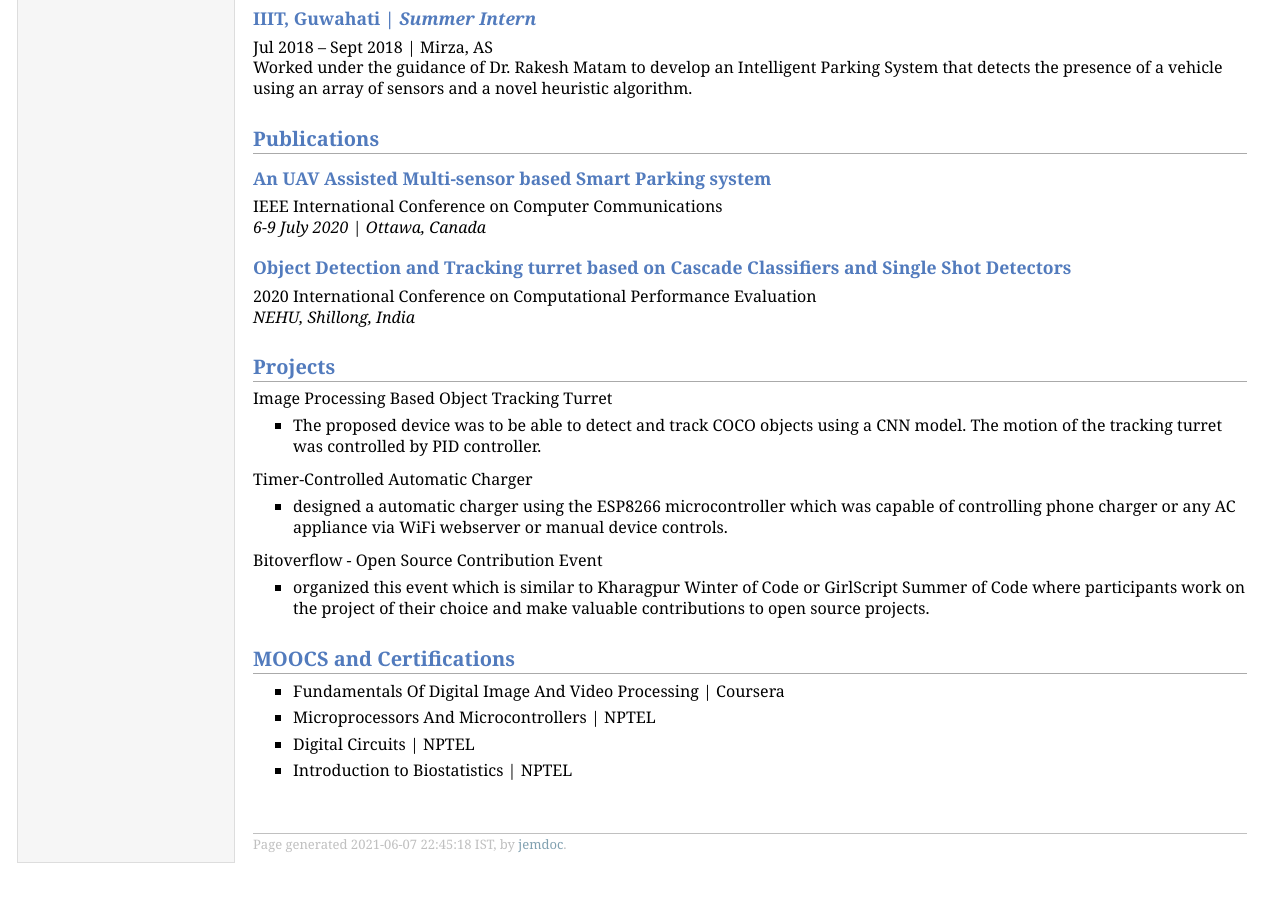
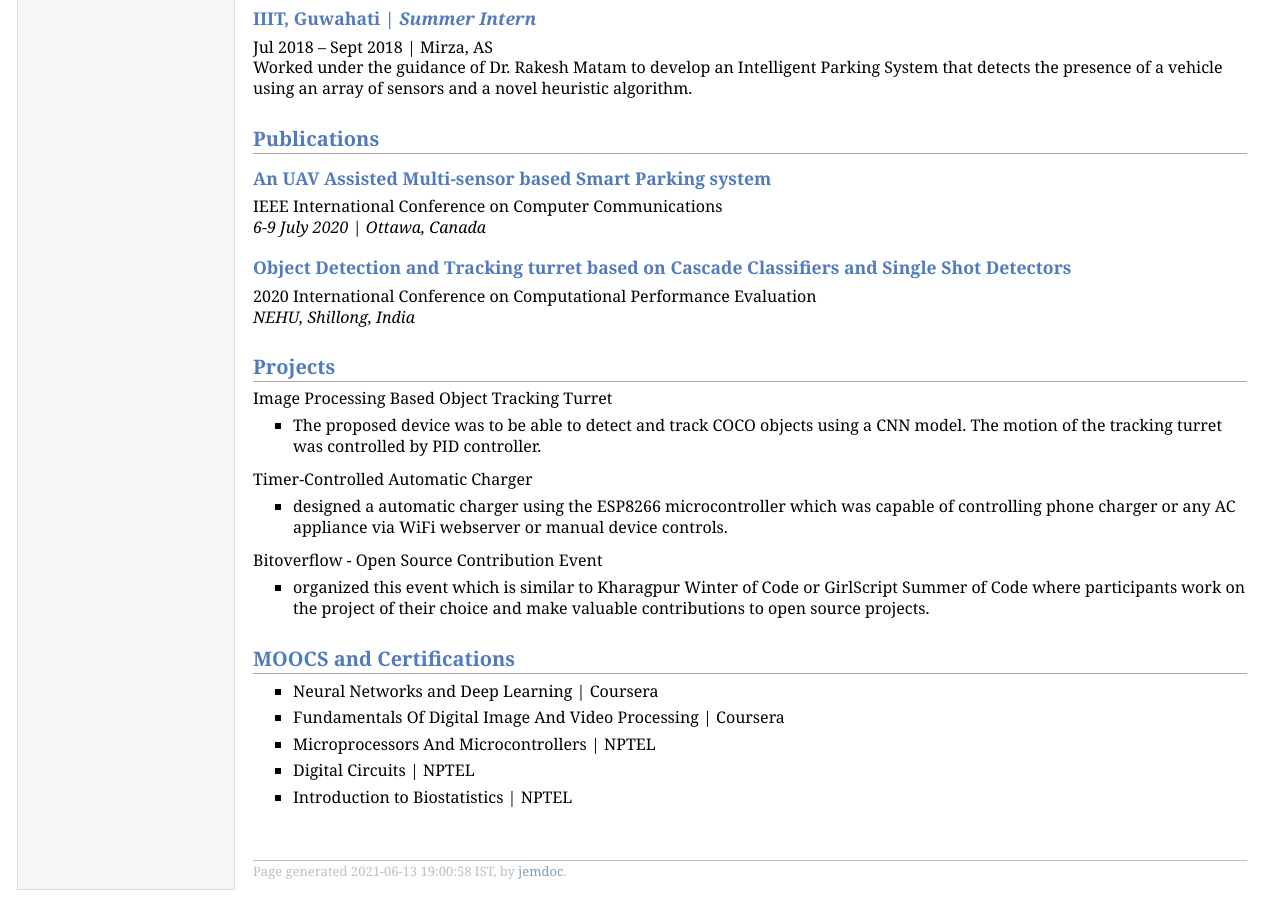
Before and after one commit to rusty-electron/rusty-electron.github.io, a Jekyll site: the page resume/index.html, which Jekyll copies as it is, in a window 1280 px wide and 900 px high, scrolled down 647 px. Built offline with Jekyll 4.4.1, drawn with Linux system fonts in a browser that asks for light colours; before the commit the page ends 1520 px from its top, so only the background shows below that.

Commit message:
update certs

```diff
--- a/resume/education.html
+++ b/resume/education.html
@@ -35,7 +35,7 @@ Percentage: <tt>86.6</tt></p>
 Percentage: <tt>87.6</tt></p>
 <div id="footer">
 <div id="footer-text">
-Page generated 2021-06-07 22:45:18 IST, by <a href="http://jemdoc.jaboc.net/">jemdoc</a>.
+Page generated 2021-06-13 19:00:58 IST, by <a href="http://jemdoc.jaboc.net/">jemdoc</a>.
 </div>
 </div>
 </td>
--- a/resume/extra.html
+++ b/resume/extra.html
@@ -29,7 +29,7 @@
 <p><i>Technical Advisor and Event Organizer</i></p>
 <div id="footer">
 <div id="footer-text">
-Page generated 2021-06-07 22:45:18 IST, by <a href="http://jemdoc.jaboc.net/">jemdoc</a>.
+Page generated 2021-06-13 19:00:58 IST, by <a href="http://jemdoc.jaboc.net/">jemdoc</a>.
 </div>
 </div>
 </td>
--- a/resume/index.html
+++ b/resume/index.html
@@ -82,6 +82,8 @@ their choice and make valuable contributions to open source projects.</p>
 </ul>
 <h2>MOOCS and Certifications</h2>
 <ul>
+<li><p>Neural Networks and Deep Learning | Coursera</p>
+</li>
 <li><p>Fundamentals Of Digital Image And Video Processing | Coursera</p>
 </li>
 <li><p>Microprocessors And Microcontrollers | NPTEL</p>
@@ -93,7 +95,7 @@ their choice and make valuable contributions to open source projects.</p>
 </ul>
 <div id="footer">
 <div id="footer-text">
-Page generated 2021-06-07 22:45:18 IST, by <a href="http://jemdoc.jaboc.net/">jemdoc</a>.
+Page generated 2021-06-13 19:00:58 IST, by <a href="http://jemdoc.jaboc.net/">jemdoc</a>.
 </div>
 </div>
 </td>
```
Also changed, not shown: 1 other file.
